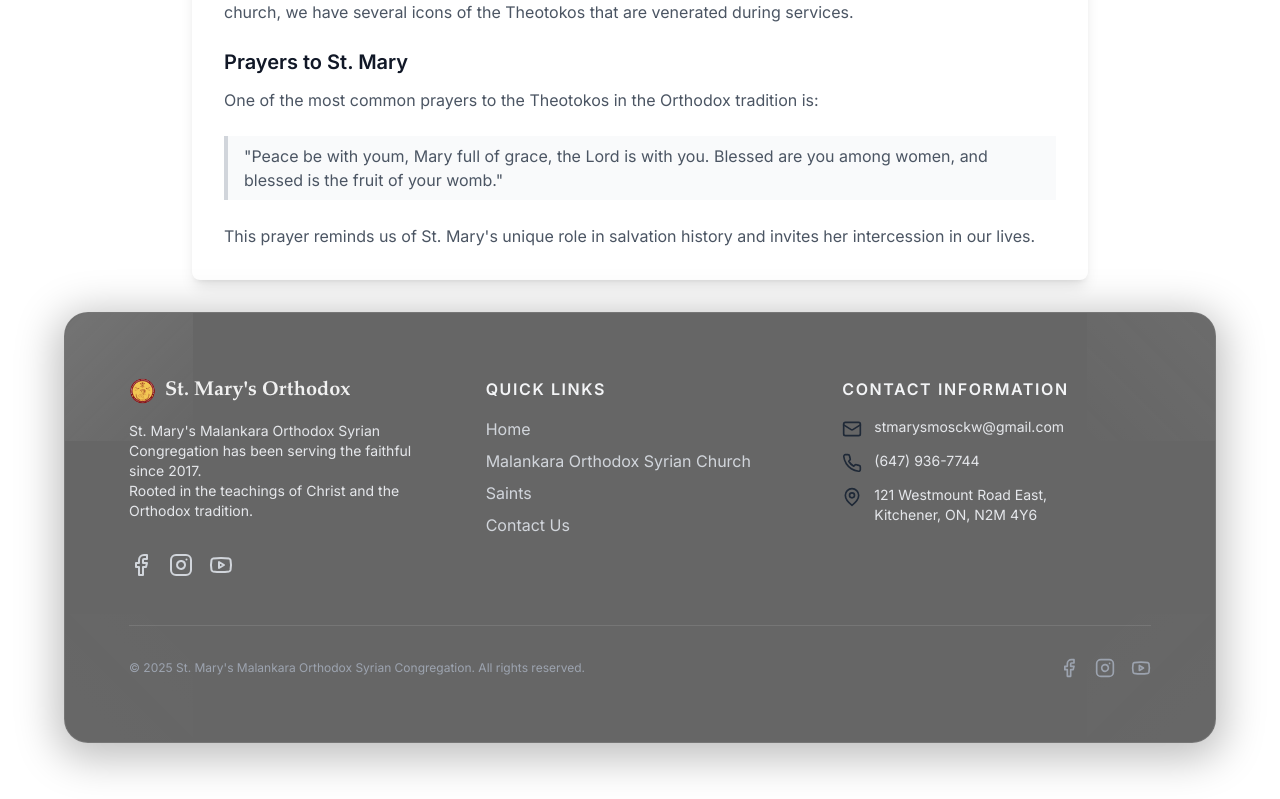
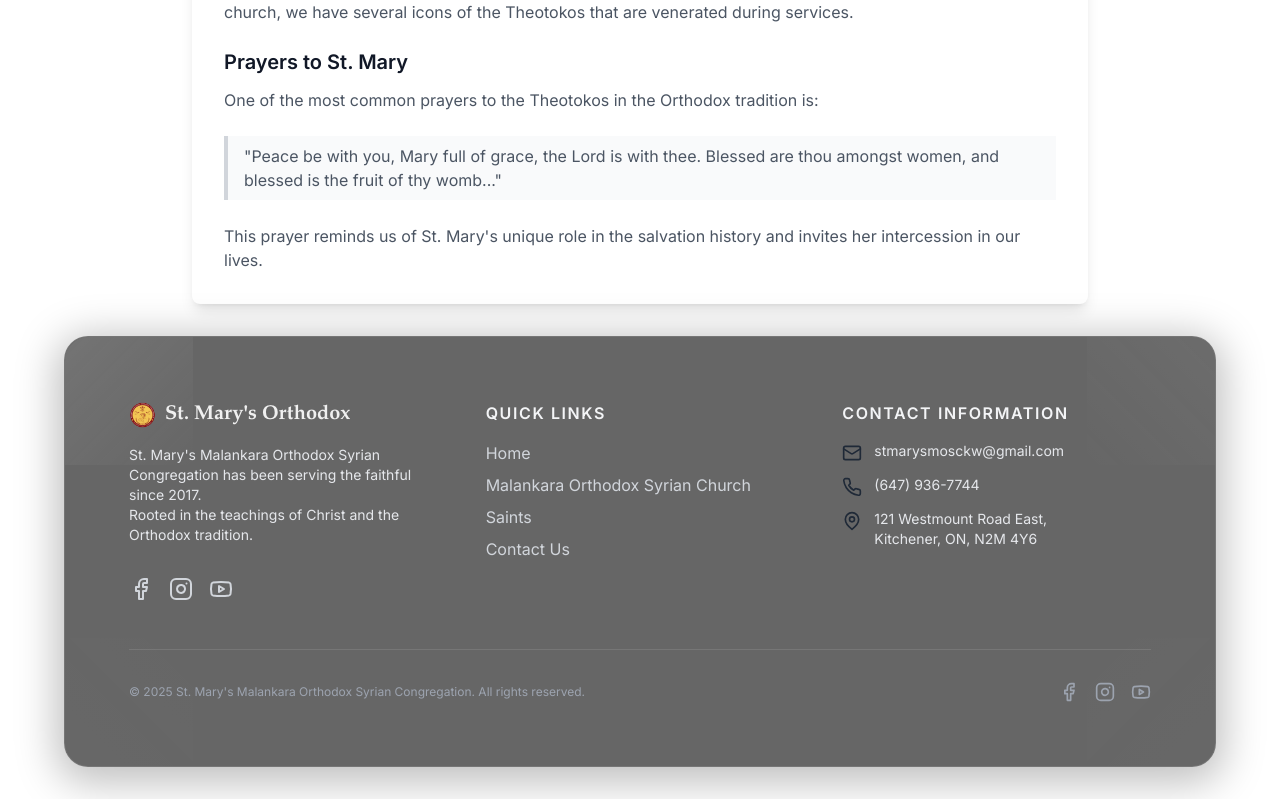
Before and after one commit to jerin10john/stmarysoc, a React (Vite) app in the folder stmarysoc/: page /about/patron-saint in a window 1280 px wide. Shown: the part 1402-2201 px from the top of the page. Before the commit the page ends 2177 px from the top, so only its background shows below. Built offline with nearby package versions, Linux system fonts and the light colour scheme.

Commit message:
Text_Updates

```diff
--- a/stmarysoc/index.html
+++ b/stmarysoc/index.html
@@ -7,7 +7,7 @@
     <link rel="preconnect" href="https://fonts.googleapis.com">
     <link rel="preconnect" href="https://fonts.gstatic.com" crossorigin>
     <link href="https://fonts.googleapis.com/css2?family=Inter:wght@400;500;600;700&display=swap" rel="stylesheet">
-    <title>St. Mary's Orthodox Church</title>
+    <title>St. Mary's Malankara Orthodox Syrian Congregation</title>
   </head>
   <body>
     <div id="root"></div>
--- a/stmarysoc/src/pages/about/CommitteePage.tsx
+++ b/stmarysoc/src/pages/about/CommitteePage.tsx
@@ -88,7 +88,7 @@ const CommitteePage: React.FC = () => {
       <div className={`transition-opacity duration-1000 ease-in-out ${isLoaded ? 'opacity-100' : 'opacity-0'}`}>
         <PageHeader
           title="Church Committee"
-          subtitle="Meet the dedicated team serving St. Mary's Orthodox Syrian Church"
+          subtitle="Meet the dedicated team serving St. Mary's Malankara Orthodox Syrian Congregation"
         />
 
       <section className={`mb-16 transition-all duration-700 ease-in-out transform ${isLoaded ? 'translate-y-0 opacity-100' : 'translate-y-10 opacity-0'}`} style={{ transitionDelay: '200ms' }}>
--- a/stmarysoc/src/pages/about/PatronSaintPage.tsx
+++ b/stmarysoc/src/pages/about/PatronSaintPage.tsx
@@ -102,12 +102,12 @@ const PatronSaintPage = () => {
                   Orthodox tradition is:
                 </p>
                 <blockquote className="my-6 px-4 py-2 border-l-4 border-gray-300 dark:border-gray-600 bg-gray-50 dark:bg-gray-800 text-gray-600 dark:text-gray-300">
-                  "Peace be with youm, Mary full of grace, the Lord is with you.
-                  Blessed are you among women, and blessed is the fruit of your
-                  womb."
+                  "Peace be with you, Mary full of grace, the Lord is with thee.
+                  Blessed are thou amongst women, and blessed is the fruit of thy
+                  womb..."
                 </blockquote>
                 <p className="text-gray-600 dark:text-gray-300">
-                  This prayer reminds us of St. Mary's unique role in salvation
+                  This prayer reminds us of St. Mary's unique role in the salvation
                   history and invites her intercession in our lives.
                 </p>
               </div>
```
Also changed, not shown: 2 other files (tests, documents, lock files or other folders).
